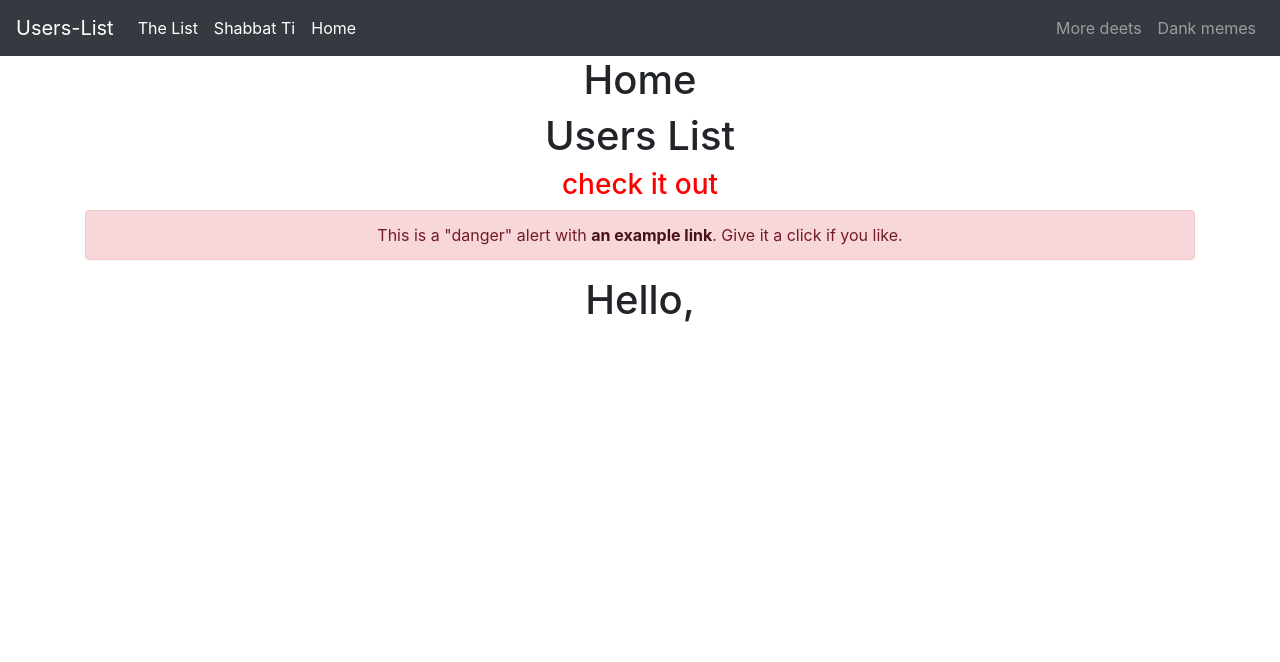
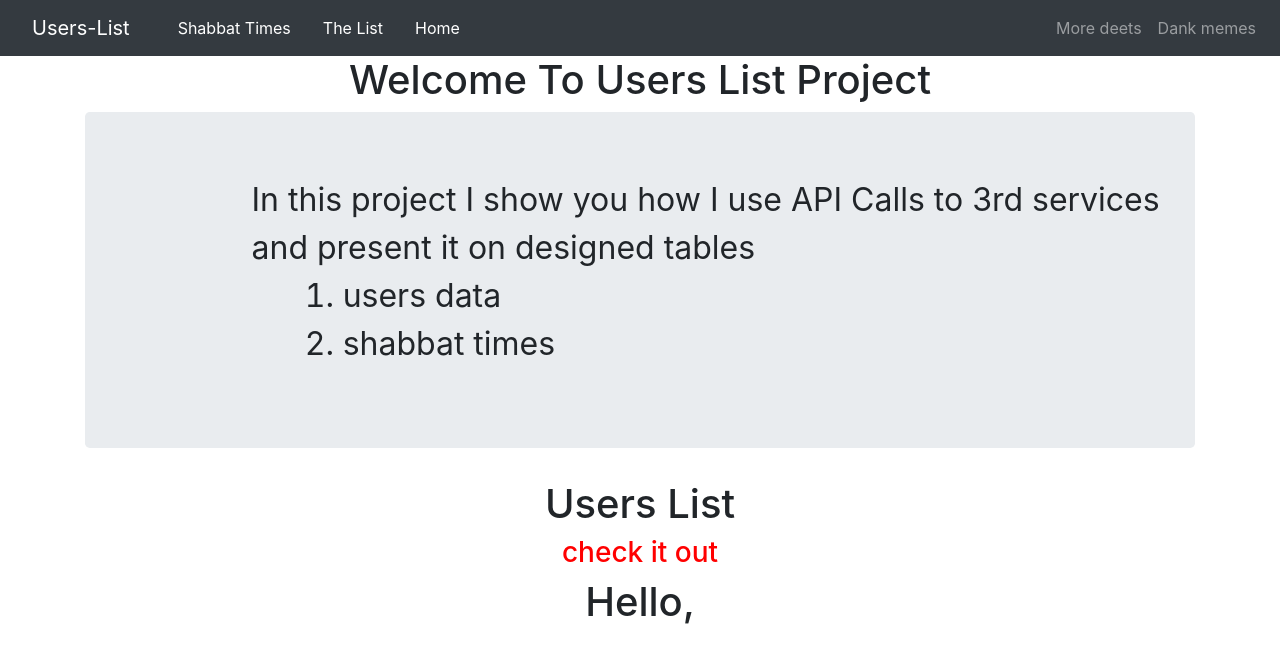
Before and after one commit to drorkrief/usersList, a React (Create React App) app: page / in a window 1280 px wide. Shown: the top 662 px of the page. Built offline with nearby package versions, Linux system fonts and the light colour scheme; no server answers.

Commit message:
add style

```diff
--- a/src/App.css
+++ b/src/App.css
@@ -3,4 +3,5 @@
 }
 .links {
   color: white !important;
+  padding: .5rem 1rem;
 }
--- a/src/App.js
+++ b/src/App.js
@@ -18,13 +18,16 @@ function App() {
       <div>
         <nav>
       <Navbar collapseOnSelect expand="lg" bg="dark" variant="dark">
-        <Navbar.Brand><Link className="links" to="/about">Users-List</Link></Navbar.Brand>
+        <Navbar.Brand><Link className="links" to="/">Users-List</Link></Navbar.Brand>
         <Navbar.Toggle aria-controls="responsive-navbar-nav" />
         <Navbar.Collapse id="responsive-navbar-nav">
           <Nav className="mr-auto">
-            <Nav.Link><Link className="links" to="/about">The List</Link></Nav.Link>
+          <Link className="links" to="/about">Shabbat Times</Link>
+          <Link className="links" to="/table">The List</Link>
+          <Link className="links" to="/Home">Home</Link>
+            {/* <Nav.Link><Link className="links" to="/about">The List</Link></Nav.Link>
             <Nav.Link><Link className="links" to="/table">Shabbat Ti</Link></Nav.Link>
-            <Nav.Link><Link className="links" to="/Home">Home</Link></Nav.Link>
+            <Nav.Link><Link className="links" to="/Home">Home</Link></Nav.Link> */}
           </Nav>
           <Nav>
             <Nav.Link href="#deets">More deets</Nav.Link>
@@ -69,11 +72,7 @@ function App() {
         <div className="container">
           <Chart />
         </div>
-        <Alert key={1} variant="danger">
-          This is a "danger" alert with{" "}
-          <Alert.Link href="#">an example link</Alert.Link>. Give it a click if
-          you like.
-        </Alert>
+
         <Zmanim />
       </div>
     </div>
--- a/src/Home.js
+++ b/src/Home.js
@@ -1,2 +1,23 @@
-const Home = () => <h1>Home</h1>;
+import { Jumbotron } from "react-bootstrap";
+
+
+const Home = () => (
+<div>
+
+<h1>Welcome To Users List Project</h1>
+<div className="container" style={{textAlign:"left"}}>
+<Jumbotron style={{paddingLeft:"15%", fontSize:"2rem"}}>
+
+<p>In this project I show you how I use API Calls to 3rd services<br/>
+and present it on designed tables
+<ol style={{paddingLeft:"10%"}}>
+    <li>users data</li>
+    <li>shabbat times</li>
+</ol>
+</p>
+</Jumbotron>
+</div>
+</div>
+
+);
 export default Home
```
